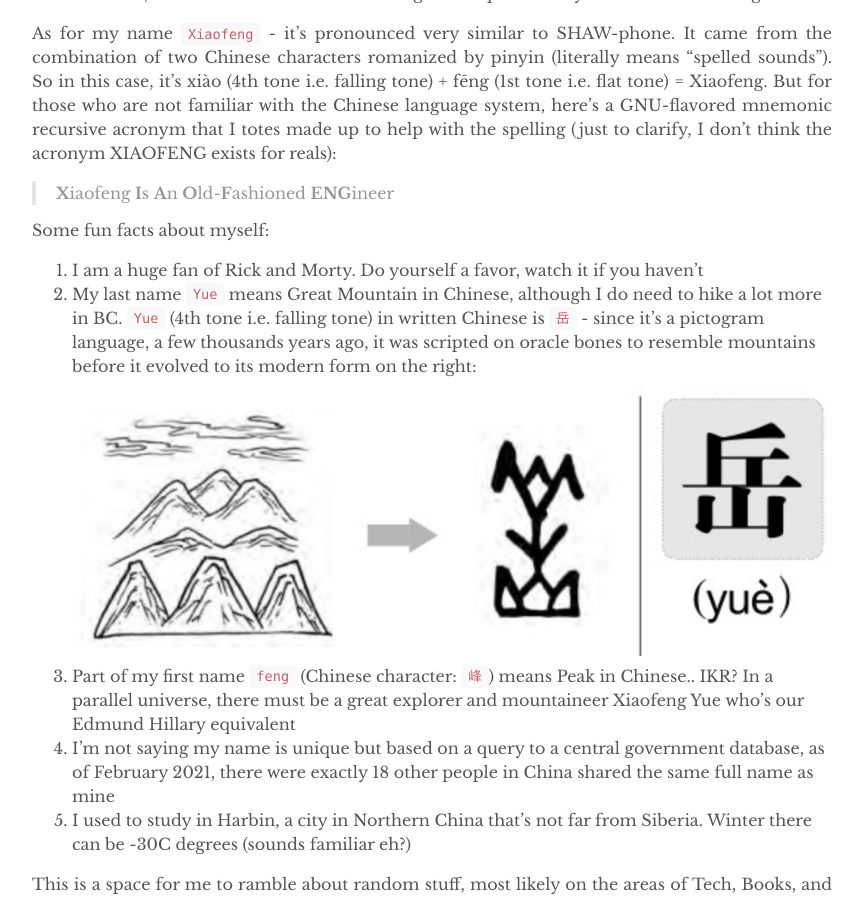
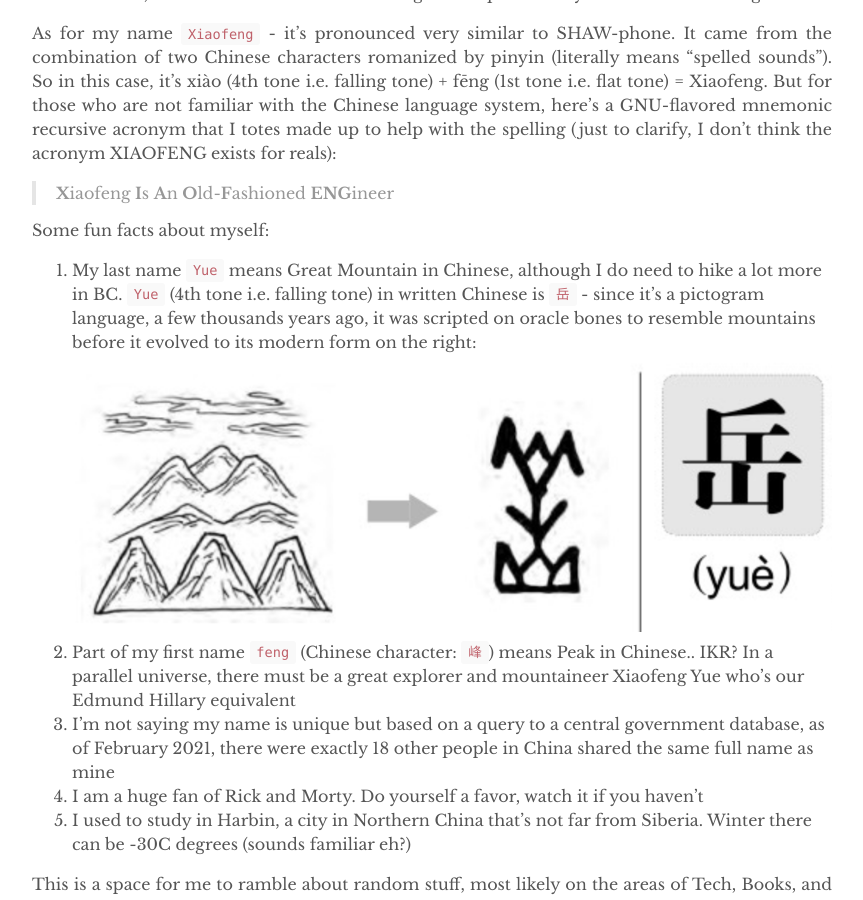
Before and after one commit to yuexiaofeng/yuexiaofeng.github.io, a Jekyll site: the page built from about.md, in a window 1280 px wide and 900 px high, scrolled down 692 px. Shown: the whole window, without its empty margins (208-1071 px from the left). Built offline with Jekyll 4.4.1, drawn with Linux system fonts in a browser that asks for light colours; some of the changed lines change nothing that is shown.

Commit message:
updated about

```diff
--- a/about.md
+++ b/about.md
@@ -16,11 +16,11 @@ As for my name `Xiaofeng` - it's pronounced very similar to SHAW-phone. It came
 
 Some fun facts about myself:
 
+1. My last name `Yue` means Great Mountain in Chinese, although I do need to hike a lot more in BC. `Yue` (4th tone i.e. falling tone) in written Chinese is `岳` - since it's a pictogram language, a few thousands years ago, it was scripted on oracle bones to resemble mountains before it evolved to its modern form on the right: ![yue](../assets/images/yue_oracle.png)
+1. Part of my first name `feng` (Chinese character: `峰`) means Peak in Chinese.. IKR? In a parallel universe, there must be a great explorer and mountaineer Xiaofeng Yue who's our Edmund Hillary equivalent
+1. I’m not saying my name is unique but based on a query to a central government database, as of February 2021, there were exactly 18 other people in China shared the same full name as mine
 1. I am a huge fan of Rick and Morty. Do yourself a favor, watch it if you haven't
-2. My last name `Yue` means Great Mountain in Chinese, although I do need to hike a lot more in BC. `Yue` (4th tone i.e. falling tone) in written Chinese is `岳` - since it's a pictogram language, a few thousands years ago, it was scripted on oracle bones to resemble mountains before it evolved to its modern form on the right: ![yue](../assets/images/yue_oracle.png)
-3. Part of my first name `feng` (Chinese character: `峰`) means Peak in Chinese.. IKR? In a parallel universe, there must be a great explorer and mountaineer Xiaofeng Yue who's our Edmund Hillary equivalent
-4. I’m not saying my name is unique but based on a query to a central government database, as of February 2021, there were exactly 18 other people in China shared the same full name as mine
-5. I used to study in Harbin, a city in Northern China that's not far from Siberia. Winter there can be -30C degrees (sounds familiar eh?)
+1. I used to study in Harbin, a city in Northern China that's not far from Siberia. Winter there can be -30C degrees (sounds familiar eh?)
 
 This is a space for me to ramble about random stuff, most likely on the areas of Tech, Books, and Movies (I love old ones!), etc - should be categorized in <a href="/tags">Tags</a>. I'll refrain from talking about politics of any kind, in case I need to run for office one day. :)
 
```
